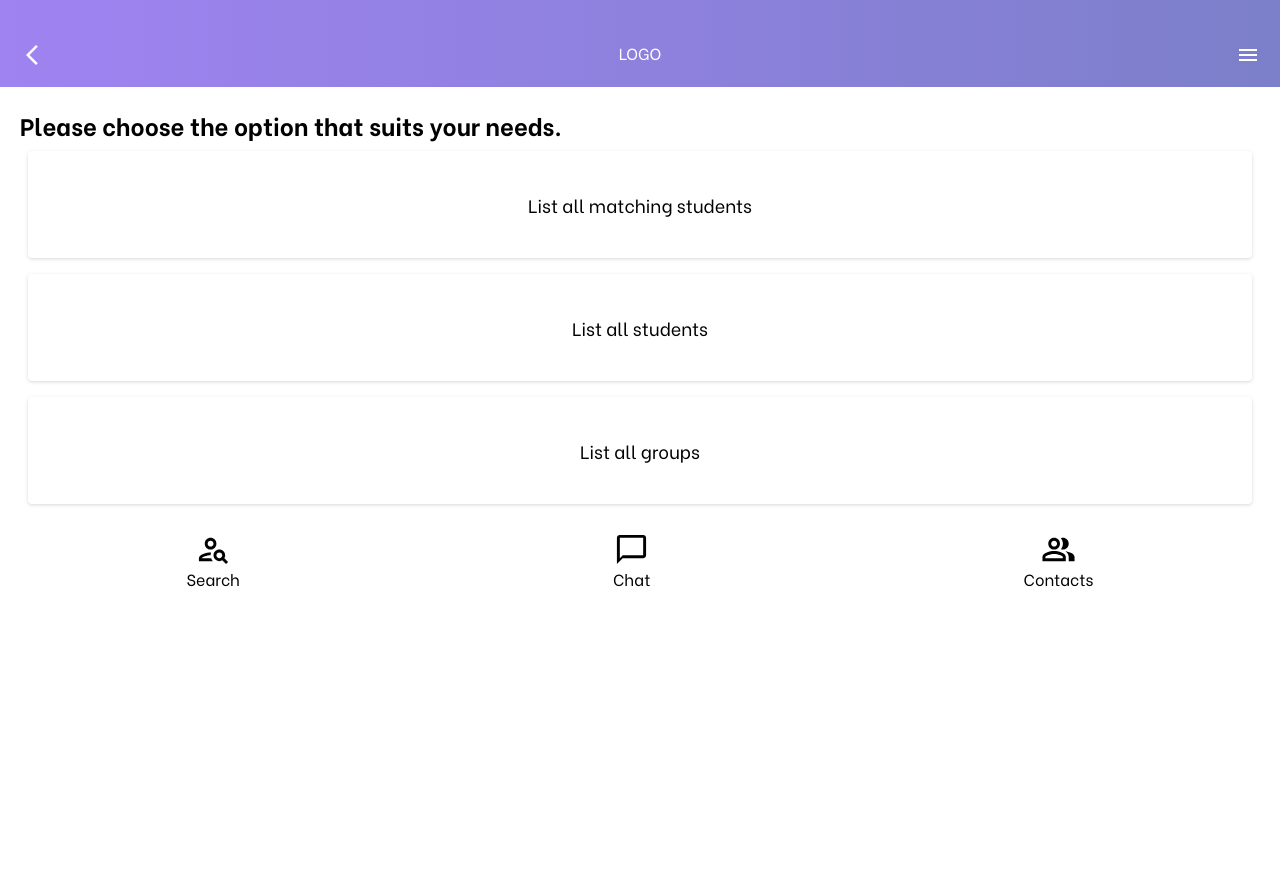
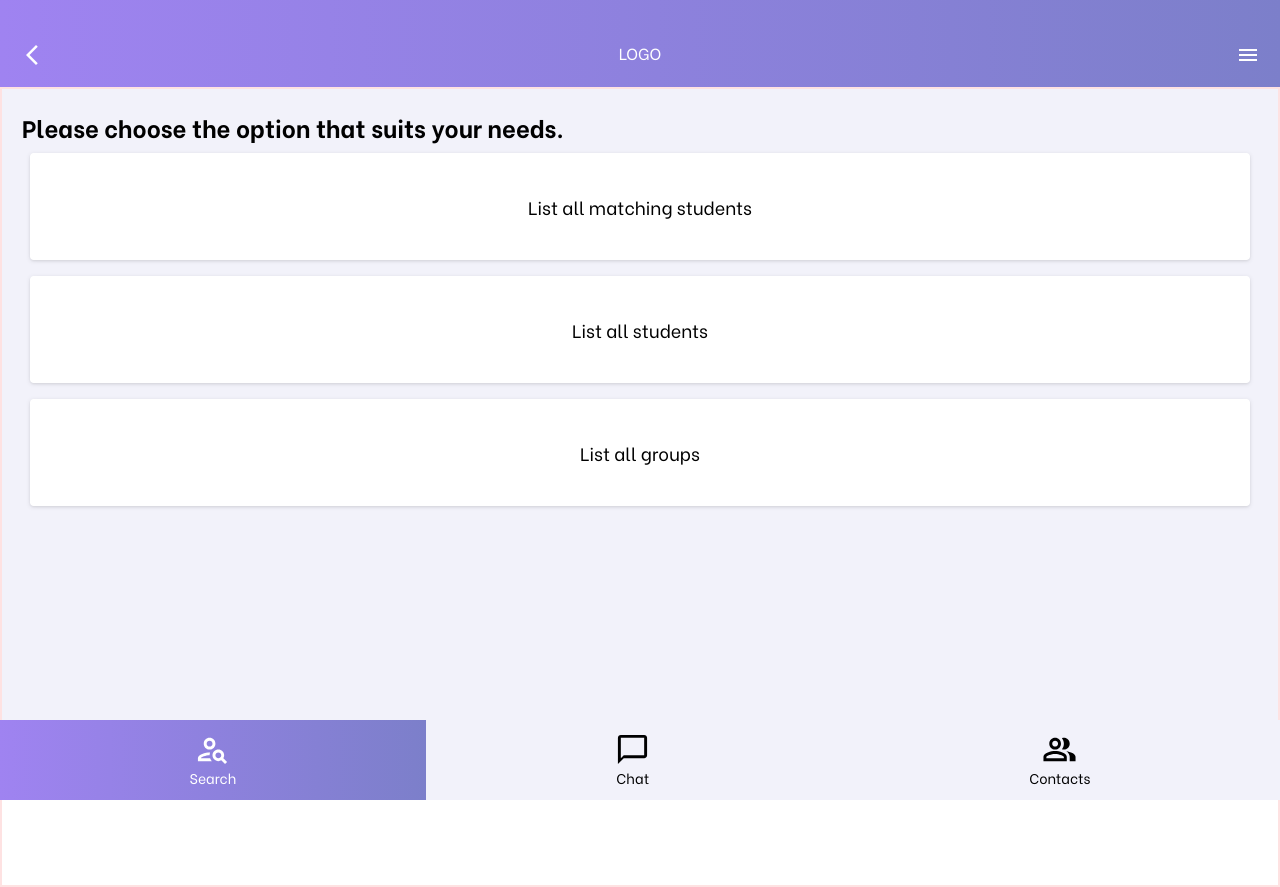
Before and after one commit to sanderns/pro201-exam, a React (Vite) app in the folder client/: page / in a window 1280 px wide. Before the commit the page ends 800 px from the top, so only its background shows below. Built offline with nearby package versions, Linux system fonts and the light colour scheme.

Commit message:
Added Navbar component and etc

```diff
--- a/client/public/index.css
+++ b/client/public/index.css
@@ -468,6 +468,10 @@ Ensure the default browser behavior of the `hidden` attribute.
   --tw-backdrop-sepia:  ;
 }
 
+.fixed {
+  position: fixed;
+}
+
 .absolute {
   position: absolute;
 }
@@ -482,6 +486,18 @@ Ensure the default browser behavior of the `hidden` attribute.
 
 .right-5 {
   right: 1.25rem;
+}
+
+.left-0 {
+  left: 0px;
+}
+
+.right-0 {
+  right: 0px;
+}
+
+.bottom-0 {
+  bottom: 0px;
 }
 
 .m-5 {
@@ -507,6 +523,14 @@ Ensure the default browser behavior of the `hidden` attribute.
 
 .h-24 {
   height: 6rem;
+}
+
+.h-screen {
+  height: 100vh;
+}
+
+.h-full {
+  height: 100%;
 }
 
 .w-24 {
@@ -553,10 +577,6 @@ Ensure the default browser behavior of the `hidden` attribute.
   gap: 0.5rem;
 }
 
-.justify-self-center {
-  justify-self: center;
-}
-
 .rounded-standard {
   border-radius: 7px;
 }
@@ -571,6 +591,24 @@ Ensure the default browser behavior of the `hidden` attribute.
 
 .rounded {
   border-radius: 0.25rem;
+}
+
+.border-2 {
+  border-width: 2px;
+}
+
+.border-solid {
+  border-style: solid;
+}
+
+.border-red-100 {
+  --tw-border-opacity: 1;
+  border-color: rgb(254 226 226 / var(--tw-border-opacity));
+}
+
+.bg-purple-500 {
+  --tw-bg-opacity: 1;
+  background-color: rgb(242 242 250 / var(--tw-bg-opacity));
 }
 
 .bg-purple-100 {
@@ -611,6 +649,11 @@ Ensure the default browser behavior of the `hidden` attribute.
 .px-4 {
   padding-left: 1rem;
   padding-right: 1rem;
+}
+
+.py-3 {
+  padding-top: 0.75rem;
+  padding-bottom: 0.75rem;
 }
 
 .pt-10 {
--- a/client/src/components/Navbar.jsx
+++ b/client/src/components/Navbar.jsx
@@ -1,8 +1,8 @@
-import React from "react";
-import { Typography } from "./Typography";
+import React, { useState } from "react";
 import PersonSearchOutlinedIcon from "@mui/icons-material/PersonSearchOutlined";
 import ChatBubbleOutlineOutlinedIcon from "@mui/icons-material/ChatBubbleOutlineOutlined";
 import PeopleAltOutlinedIcon from "@mui/icons-material/PeopleAltOutlined";
+import { Typography } from "./Typography";
 
 const navigation = [
   {
@@ -23,17 +23,30 @@ const navigation = [
 ];
 
 export function Navbar() {
+  const [active, setActive] = useState(0);
+
+  function handleClick(event, index) {
+    event.preventDefault();
+    setActive(index);
+  }
+
   return (
-    <div className="flex justify-evenly">
+    <div className="flex justify-evenly fixed left-0 right-0 bottom-0 bg-purple-500">
       {navigation.map((item, index) => (
         <a
           key={index}
           href={item.href}
-          className="flex flex-col justify-center grow"
+          onClick={(event) => handleClick(event, index)}
+          className={`${
+            index === active &&
+            "text-white bg-gradient-to-r from-gradient-left to-gradient-right"
+          } flex flex-col justify-center grow py-3`}
         >
           <div className="flex justify-center">{item.icon}</div>
           <div className="flex justify-center">
-            <Typography>{item.text}</Typography>
+            <Typography element={"p2"} weight={"regular"}>
+              {item.text}
+            </Typography>
           </div>
         </a>
       ))}
--- a/client/src/index.jsx
+++ b/client/src/index.jsx
@@ -1,7 +1,7 @@
 import * as ReactDOM from "react-dom";
 import { useMediaQuery } from "react-responsive";
 import DeviceContext from "./contexts/device-context";
-import { BrowserRouter, Link, Route, Routes } from "react-router-dom";
+import { BrowserRouter, Route, Routes } from "react-router-dom";
 import { MatchingStudents } from "./pages/matchingStudents";
 import { AllStudents } from "./pages/allStudents";
 import { AllGroups } from "./pages/allGroups";
@@ -9,14 +9,13 @@ import { Chat } from "./pages/chat";
 import { CreateUser } from "./pages/createUser";
 import { CreateGroup } from "./pages/createGroups";
 import { ListStudents } from "./listStudents";
-import { FrontPage } from "./pages/frontPage";
 import { Dashboard } from "./pages/Dashboard";
 
 function Application() {
   const isMobile = useMediaQuery({ query: "(max-width: 1024px)" });
 
   return (
-    <div className="font-regular">
+    <div className="font-regular bg-purple-500">
       <DeviceContext.Provider
         value={{
           isMobile: isMobile,
--- a/client/src/pages/Dashboard.jsx
+++ b/client/src/pages/Dashboard.jsx
@@ -21,9 +21,9 @@ const navigation = [
 
 export function Dashboard() {
   return (
-    <>
+    <div className="h-screen">
       <TopBar />
-      <div className="p-5 flex flex-col justify-between">
+      <div className="p-5 flex flex-col h-full border-2 border-red-100 border-solid">
         <Typography element={"h2"} weight={"bold"}>
           Please choose the option that suits your needs.
         </Typography>
@@ -34,6 +34,6 @@ export function Dashboard() {
         ))}
       </div>
       <Navbar />
-    </>
+    </div>
   );
 }
```
